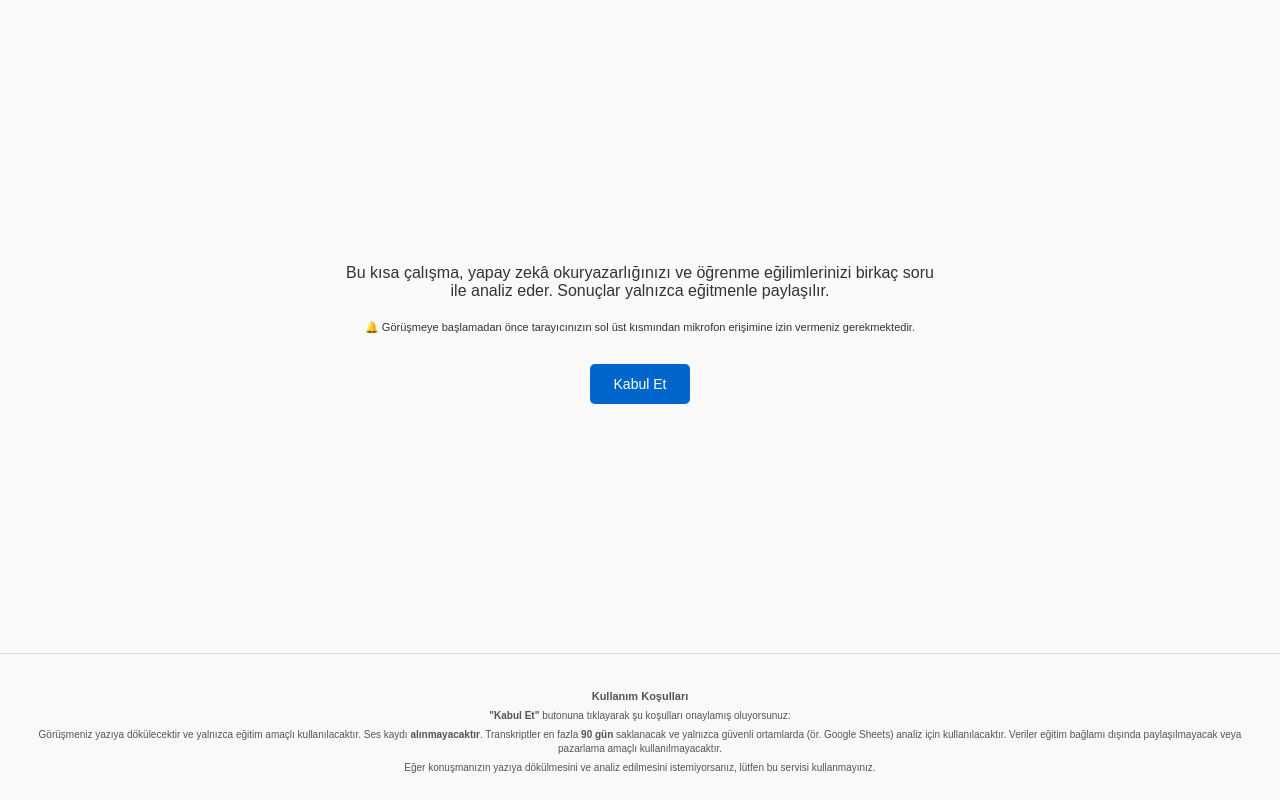
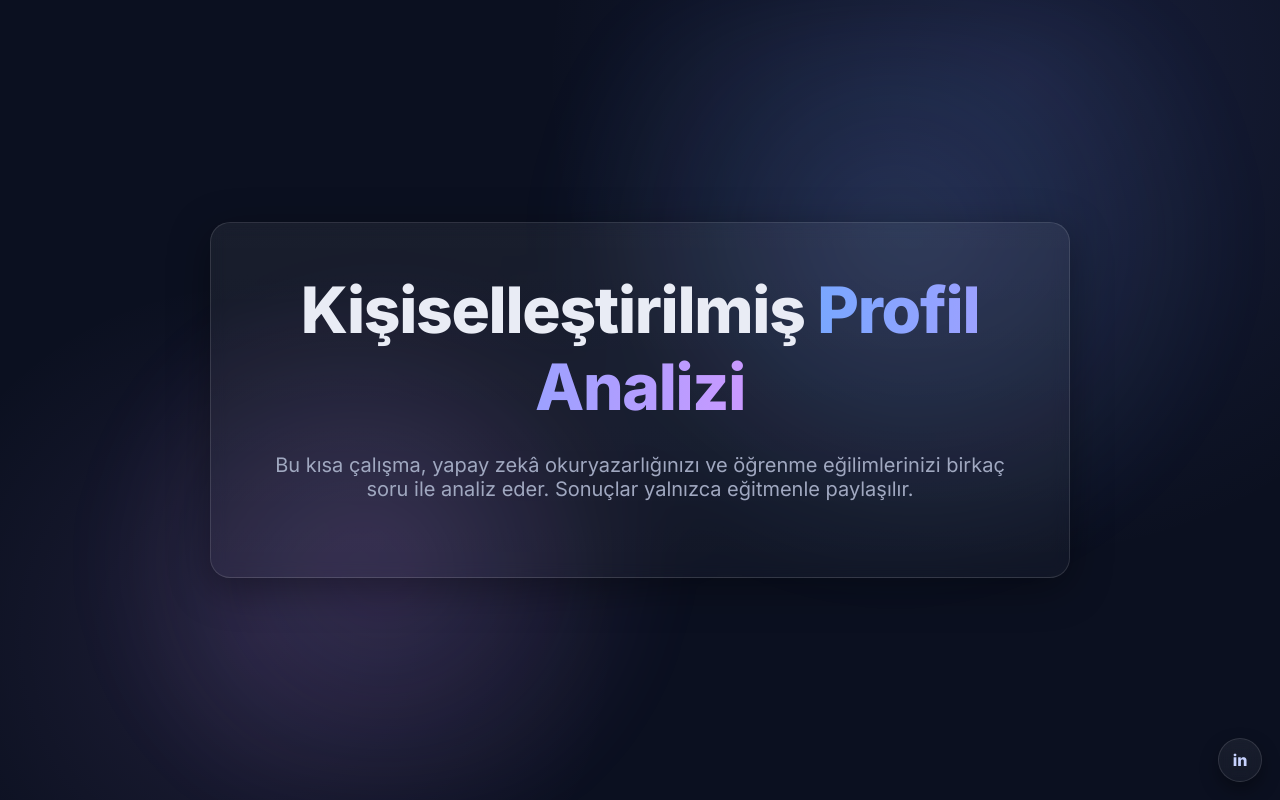
Before and after one commit to nefisebora/oice-agent-site, a plain HTML site: page index.html in a window 1280 px wide. Drawn offline with Linux system fonts and the light colour scheme; a script that the page names is missing.

Commit message:
Add files via upload

```diff
--- a/index.html
+++ b/index.html
@@ -1,103 +1,103 @@
 <!DOCTYPE html>
 <html lang="tr">
 <head>
-  <meta charset="UTF-8">
-  <meta name="viewport" content="width=device-width, initial-scale=1.0">
-  <title>Profil Görüşmesi</title>
+  <meta charset="utf-8"/>
+  <meta name="viewport" content="width=device-width, initial-scale=1"/>
+  <title>Kişiselleştirilmiş Profil Analizi</title>
+
+  <!-- Minimal, temiz font -->
+  <link href="https://fonts.googleapis.com/css2?family=Inter:wght@400;600;800&display=swap" rel="stylesheet">
+  <script src="https://unpkg.com/@elevenlabs/convai-widget-embed" async type="text/javascript"></script>
+
   <style>
-    body {
-      font-family: Arial, sans-serif;
-      background-color: #fafafa;
-      color: #333;
-      margin: 0;
-      padding: 0;
-      display: flex;
-      flex-direction: column;
-      min-height: 100vh;
+    :root{
+      --bg: #0b1020;           /* koyu arka plan */
+      --fg: #e9ecf5;           /* açık metin */
+      --muted:#a0a8c0;         /* ikincil metin */
+      --glass: rgba(255,255,255,.06);
+      --stroke: rgba(255,255,255,.12);
+      --grad1:#79a7ff;         /* vurgu degrade */
+      --grad2:#c999ff;
+    }
+    *{box-sizing:border-box}
+    html,body{height:100%}
+    body{
+      margin:0; font-family: Inter, ui-sans-serif, system-ui, -apple-system, "Segoe UI", Roboto, Arial;
+      background: radial-gradient(1200px 1200px at 80% 10%, rgba(124,140,255,.12), transparent 40%),
+                  radial-gradient(900px 900px at 20% 80%, rgba(201,153,255,.10), transparent 40%),
+                  var(--bg);
+      color: var(--fg);
+      display:flex; align-items:center; justify-content:center;
+      -webkit-font-smoothing: antialiased;  text-rendering: optimizeLegibility;
     }
 
-    .container {
-      flex: 1;
-      display: flex;
-      flex-direction: column;
-      justify-content: center;
-      align-items: center;
-      text-align: center;
-      padding: 20px;
+    .blob{
+      position: fixed; inset: 0; pointer-events:none; z-index:0;
+      background:
+        radial-gradient(600px 600px at 70% 30%, rgba(121,167,255,.20), transparent 60%),
+        radial-gradient(500px 500px at 30% 70%, rgba(201,153,255,.18), transparent 60%);
+      filter: blur(40px);
+      opacity:.9;
     }
 
-    .description {
-      font-size: 16px;
-      max-width: 600px;
-      margin-bottom: 10px;
+    .wrap{
+      z-index:1;
+      width:100%; max-width: 980px; padding: 40px 20px; margin:auto; text-align:center;
     }
 
-    .mic-warning {
-      font-size: 11px; /* açıklamadan 5 punto daha küçük */
-      color: #333;
-      margin-bottom: 30px;
+    .card{
+      margin: 0 auto; padding: 48px 32px; max-width: 860px;
+      background: linear-gradient( to bottom, rgba(255,255,255,.06), rgba(255,255,255,.03) );
+      border: 1px solid var(--stroke);
+      border-radius: 20px;
+      backdrop-filter: blur(8px);
+      box-shadow: 0 10px 40px rgba(0,0,0,.35);
+      animation: rise .6s ease both;
     }
 
-    .button {
-      background-color: #0066cc;
-      color: #fff;
-      border: none;
-      padding: 12px 24px;
-      font-size: 14px;
-      border-radius: 5px;
-      cursor: pointer;
+    h1{
+      margin:0 0 28px;
+      font-size: clamp(2.2rem, 4vw + 1rem, 4rem);
+      letter-spacing:-0.02em;
+    }
+    .grad{
+      background: linear-gradient(90deg, var(--grad1), var(--grad2));
+      -webkit-background-clip:text; background-clip:text; color:transparent;
     }
 
-    .button:hover {
-      background-color: #005bb5;
+    p.sub{
+      margin:0 auto 28px; max-width: 760px;
+      font-size: clamp(1rem, .9rem + .5vw, 1.25rem);
+      color: var(--muted);
     }
 
-    .terms {
-      font-size: 10px;
-      color: #555;
-      text-align: center;
-      line-height: 1.4;
-      padding: 20px;
-      border-top: 1px solid #ddd;
-      background-color: #f9f9f9;
+    @keyframes rise{ from{opacity:0; transform: translateY(10px)} to{opacity:1; transform:none} }
+
+    .fab{
+      position: fixed; right:18px; bottom:18px; z-index:5;
+      width:44px; height:44px; border-radius:999px; display:grid; place-items:center;
+      background: linear-gradient(180deg, var(--glass), rgba(255,255,255,.04));
+      border:1px solid var(--stroke);
+      color:#c7d2fe; text-decoration:none; font-weight:700;
+      box-shadow: 0 8px 18px rgba(0,0,0,.35);
+      transition: transform .2s ease; backdrop-filter: blur(8px);
     }
-
-    .terms h4 {
-      font-size: 11px;
-      margin-bottom: 5px;
-    }
-
-    .terms p {
-      margin: 5px 0;
-    }
+    .fab:hover{ transform: translateY(-2px) }
   </style>
 </head>
 <body>
-  <div class="container">
-    <p class="description">
-      Bu kısa çalışma, yapay zekâ okuryazarlığınızı ve öğrenme eğilimlerinizi birkaç soru ile analiz eder.
-      Sonuçlar yalnızca eğitmenle paylaşılır.
-    </p>
+  <div class="blob" aria-hidden="true"></div>
+  <main class="wrap">
+    <section class="card">
+      <h1>Kişiselleştirilmiş <span class="grad">Profil Analizi</span></h1>
+      <p class="sub">
+        Bu kısa çalışma, yapay zekâ okuryazarlığınızı ve öğrenme eğilimlerinizi birkaç soru ile analiz eder.
+        Sonuçlar yalnızca eğitmenle paylaşılır.
+      </p>
+    </section>
+  </main>
+<elevenlabs-convai agent-id="agent_4001k3ed12paf7b9vtfkf3w6ypt8"></elevenlabs-convai><script src="https://unpkg.com/@elevenlabs/convai-widget-embed" async type="text/javascript"></script>
 
-    <p class="mic-warning">
-      🔔 Görüşmeye başlamadan önce tarayıcınızın sol üst kısmından mikrofon erişimine izin vermeniz gerekmektedir.
-    </p>
-
-    <button class="button">Kabul Et</button>
-  </div>
-
-  <div class="terms">
-    <h4>Kullanım Koşulları</h4>
-    <p><strong>"Kabul Et"</strong> butonuna tıklayarak şu koşulları onaylamış oluyorsunuz:</p>
-    <p>
-      Görüşmeniz yazıya dökülecektir ve yalnızca eğitim amaçlı kullanılacaktır.
-      Ses kaydı <strong>alınmayacaktır</strong>. Transkriptler en fazla
-      <strong>90 gün</strong> saklanacak ve yalnızca güvenli ortamlarda (ör. Google Sheets) analiz için kullanılacaktır.
-      Veriler eğitim bağlamı dışında paylaşılmayacak veya pazarlama amaçlı kullanılmayacaktır.
-    </p>
-    <p>
-      Eğer konuşmanızın yazıya dökülmesini ve analiz edilmesini istemiyorsanız, lütfen bu servisi kullanmayınız.
-    </p>
-  </div>
+  <a class="fab" href="https://www.linkedin.com/in/nefisebora/" target="_blank" rel="noopener" aria-label="LinkedIn">in</a>
 </body>
 </html>
```
